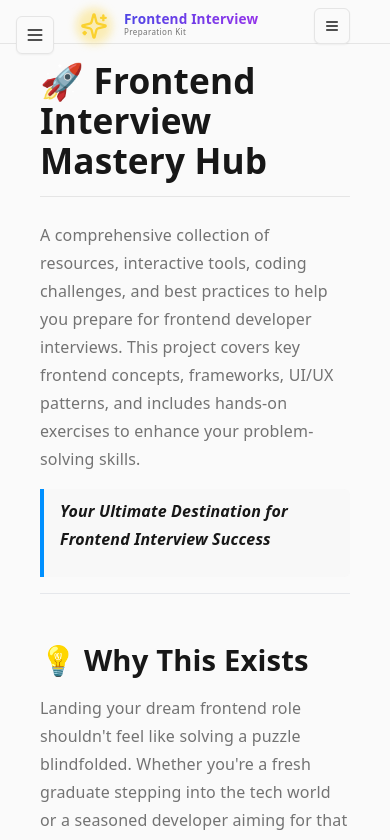
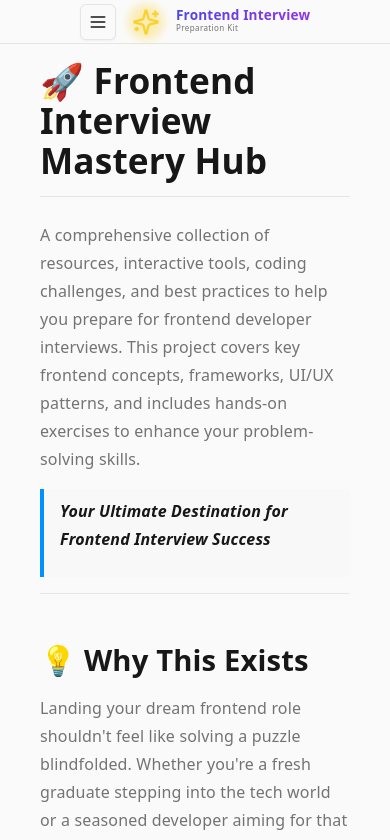
Before and after one commit to RaviTejaLadi/DevInterviewKit, a React (Vite) app: page / in a window 390 px wide. Shown: the top 840 px of the page. Built offline with nearby package versions, Linux system fonts and the light colour scheme; a web font is replaced by a local one.

Commit message:
feat: add zustand for mobile state management; refactor Sidebar and Navbar for mobile responsiveness

```diff
--- a/package.json
+++ b/package.json
@@ -65,7 +65,8 @@
     "tailwind-merge": "^2.5.2",
     "tailwindcss-animate": "^1.0.7",
     "vaul": "^1.0.0",
-    "zod": "^3.23.8"
+    "zod": "^3.23.8",
+    "zustand": "^5.0.5"
   },
   "devDependencies": {
     "@eslint/js": "^9.11.1",
--- a/src/components/NavBar.tsx
+++ b/src/components/NavBar.tsx
@@ -9,10 +9,9 @@ import {
   NavigationMenuList,
   NavigationMenuTrigger,
 } from './ui/navigation-menu';
-import { Sheet, SheetContent, SheetHeader, SheetTitle, SheetTrigger } from './ui/sheet';
-import { Accordion, AccordionContent, AccordionItem, AccordionTrigger } from './ui/accordion';
 import Logo from './Logo';
 import { ThemeToggle } from './ThemeToggle';
+import { useMobileStore } from '@/stores/useMobileStore';
 
 interface MenuItem {
   title: string;
@@ -39,6 +38,7 @@ const Navbar = ({
   searchTerm,
   onSearchChange,
 }: NavbarProps) => {
+  const { toggleMobile } = useMobileStore();
   return (
     <div className="flex h-11 px-10 justify-between space-x-10 fixed top-0 z-50 w-full  border-b border-border bg-background/95 backdrop-blur supports-[backdrop-filter]:bg-inherit">
       {/* Desktop Menu */}
@@ -85,45 +85,16 @@ const Navbar = ({
       </nav>
 
       {/* Mobile Menu */}
-      <div className="block lg:hidden py-2 items-center w-full">
-        <div className="flex items-center justify-between">
+      <div className="block lg:hidden py-1 items-center w-full">
+        <div className="flex items-center justify-start gap-4">
+          {/* Mobile menu button */}
+          <Button size={'icon'} variant={'outline'} onClick={toggleMobile}>
+            <Menu className="w-5 h-5" />
+          </Button>
           {/* Logo */}
           <a href="/" className="text-md w-auto">
             <Logo />
           </a>
-          <Sheet>
-            <SheetTrigger asChild>
-              <Button variant="outline" size="icon">
-                <Menu className="size-4" />
-              </Button>
-            </SheetTrigger>
-            <SheetContent className="overflow-y-auto">
-              <SheetHeader>
-                <SheetTitle>
-                  <a href="/" className="text-md w-auto">
-                    <Logo />
-                  </a>
-                </SheetTitle>
-              </SheetHeader>
-              <div className="flex flex-col mt-4 gap-6 p-4">
-                <Accordion type="single" collapsible className="flex w-full flex-col gap-4">
-                  {menu.map((item) => renderMobileMenuItem(item))}
-                </Accordion>
-              </div>
-              <div className=" flex items-center justify-end">
-                <ThemeToggle />
-                <a
-                  href="https://github.com/RaviTejaLadi/Frontend-Interview-Prep-Kit"
-                  target="_blank"
-                  rel="noopener noreferrer"
-                >
-                  <Button variant="outline" size="icon" accessKey="View source code" aria-label="View source code">
-                    <Github className="h-4 w-4" />
-                  </Button>
-                </a>
-              </div>
-            </SheetContent>
-          </Sheet>
         </div>
       </div>
     </div>
@@ -158,31 +129,6 @@ const renderMenuItem = (item: MenuItem) => {
   );
 };
 
-const renderMobileMenuItem = (item: MenuItem) => {
-  if (item.items) {
-    return (
-      <AccordionItem key={item.title} value={item.title} className="border-b-0">
-        <AccordionTrigger className="text-md py-0 font-semibold hover:no-underline">{item.title}</AccordionTrigger>
-        <AccordionContent className="mt-2">
-          {item.items.map((subItem) => (
-            <SubMenuLink key={subItem.title} item={subItem} />
-          ))}
-        </AccordionContent>
-      </AccordionItem>
-    );
-  }
-
-  return (
-    <a
-      key={item.title}
-      href={item.url}
-      className="group flex justify-start h-6 w-full text-muted-foreground items-center  rounded bg-background px-4 py-2 text-sm font-medium transition-colors hover:bg-muted hover:text-accent-foreground"
-    >
-      {item.title}
-    </a>
-  );
-};
-
 const SubMenuLink = ({ item }: { item: MenuItem }) => {
   return (
     <a
--- a/src/components/Sidebar.tsx
+++ b/src/components/Sidebar.tsx
@@ -1,7 +1,11 @@
 import { useState, useEffect } from 'react';
-import { ChevronDown, ChevronRight, Menu, X } from 'lucide-react';
+import { ChevronDown, ChevronRight, X } from 'lucide-react';
 import { cn } from '../lib/utils';
 import { Category, MarkdownDocument } from '@/types/markdown-content-types';
+import { ScrollArea } from './ui/scroll-area';
+import Logo from './Logo';
+import { useMobileStore } from '@/stores/useMobileStore';
+import { Button } from './ui/button';
 
 interface SidebarProps {
   categories: Category[];
@@ -12,7 +16,8 @@ interface SidebarProps {
 
 export function Sidebar({ categories, selectedDocument, onDocumentSelect, className }: SidebarProps) {
   const [expandedCategories, setExpandedCategories] = useState<Set<string | null>>(new Set());
-  const [isMobileOpen, setIsMobileOpen] = useState(false);
+  const { isMobileOpen, setIsMobileOpen } = useMobileStore();
+  // const [isMobileOpen, setIsMobileOpen] = useState(false);
 
   // Initialize expanded categories based on saved document
   useEffect(() => {
@@ -145,14 +150,6 @@ export function Sidebar({ categories, selectedDocument, onDocumentSelect, classN
 
   return (
     <>
-      {/* Mobile menu button */}
-      <button
-        onClick={() => setIsMobileOpen(true)}
-        className="lg:hidden fixed top-4 left-4 z-50 p-2 bg-background border border-border rounded-md shadow-sm"
-      >
-        <Menu className="w-5 h-5" />
-      </button>
-
       {/* Mobile overlay */}
       {isMobileOpen && (
         <div className="lg:hidden fixed inset-0 bg-black/50 z-40" onClick={() => setIsMobileOpen(false)} />
@@ -160,7 +157,7 @@ export function Sidebar({ categories, selectedDocument, onDocumentSelect, classN
 
       {/* Desktop sidebar */}
       <aside className={cn('hidden lg:block w-80 bg-background border-r border-border', className)}>
-        {sidebarContent}
+        <ScrollArea className="h-screen">{sidebarContent}</ScrollArea>
       </aside>
 
       {/* Mobile sidebar */}
@@ -170,12 +167,17 @@ export function Sidebar({ categories, selectedDocument, onDocumentSelect, classN
           isMobileOpen ? 'translate-x-0' : '-translate-x-full'
         )}
       >
-        <div className="absolute top-4 right-4">
-          <button onClick={() => setIsMobileOpen(false)} className="p-2 hover:bg-accent rounded-md transition-colors">
+        <div className="flex justify-between items-center mx-4">
+          <div className="px-6 py-5">
+            <Logo />
+          </div>
+
+          <Button variant={'outline'} size={'icon'} onClick={() => setIsMobileOpen(false)}>
             <X className="w-5 h-5" />
-          </button>
+          </Button>
         </div>
-        {sidebarContent}
+
+        <ScrollArea className="h-screen">{sidebarContent}</ScrollArea>
       </aside>
     </>
   );
--- /dev/null
+++ b/src/stores/useMobileStore.ts
@@ -0,0 +1,13 @@
+import { create } from 'zustand';
+
+interface MobileStore {
+  isMobileOpen: boolean;
+  setIsMobileOpen: (value: boolean) => void;
+  toggleMobile: () => void;
+}
+
+export const useMobileStore = create<MobileStore>((set) => ({
+  isMobileOpen: false,
+  setIsMobileOpen: (value) => set({ isMobileOpen: value }),
+  toggleMobile: () => set((state) => ({ isMobileOpen: !state.isMobileOpen })),
+}));
```
Also changed, not shown: 1 other file (tests, documents, lock files or other folders).
